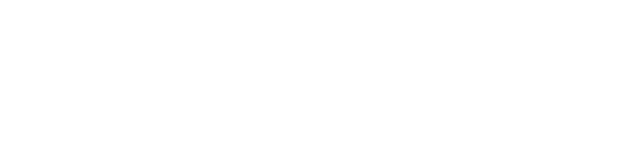
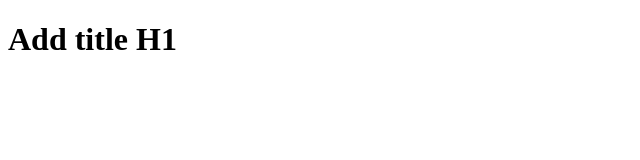
Before and after one commit to philippedu69/sharezza, a plain HTML site: page index.html in a window 1280 px wide. Shown: the whole page, without its empty margins (0-640 px from the left). Drawn offline with Linux system fonts and the light colour scheme.

Commit message:
add title h1

```diff
--- a/index.html
+++ b/index.html
@@ -5,5 +5,6 @@
     <title>Sharezza</title>
 </head>
 <body>
-
+    <h1>Add title H1</h1>
+</body>
 </html>
```
